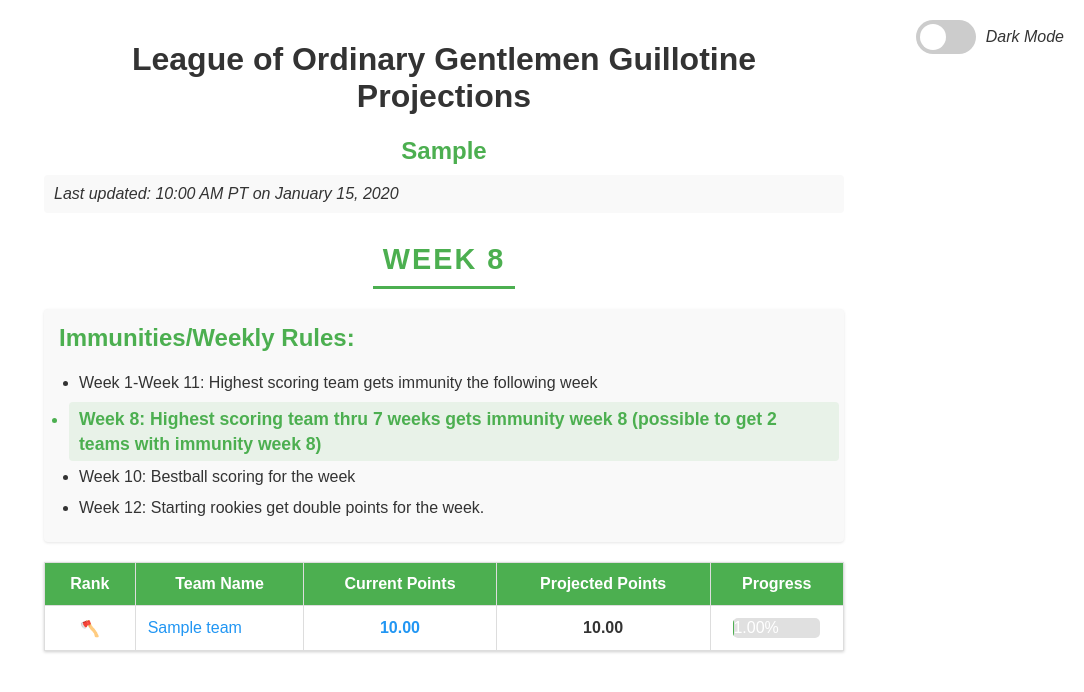
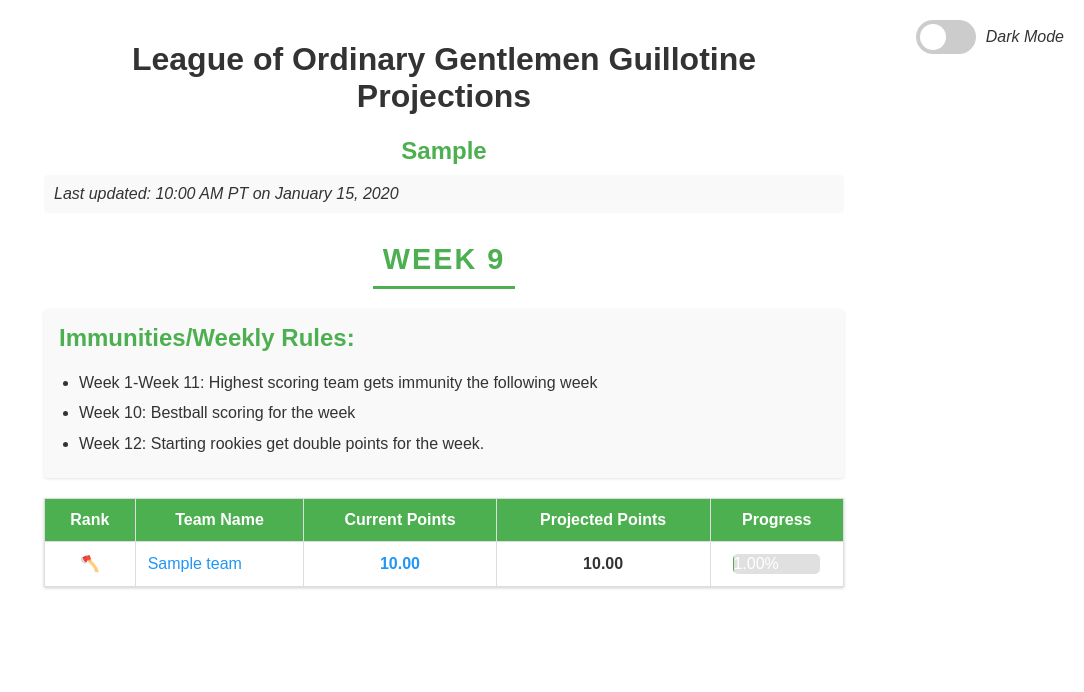
Before and after one commit to drtomaslight/LoOG-Guillotine-, a Flask app: template templates/rankings.html in a window 1280 px wide. Shown: the top 692 px of the page, without its empty margins (196-1280 px from the left). Run offline with Flask 2, Linux system fonts and the light colour scheme; the template is opened without the code that fills it: most values are stand-ins (such as "Sample title", 1, 10 or a date in 2020); data that the repository does not hold is empty.

Commit message:
Update week 9 rankings.html

```diff
--- a/templates/rankings.html
+++ b/templates/rankings.html
@@ -336,7 +336,7 @@
         Last updated: {{ last_updated.strftime('%I:%M %p PT on %B %d, %Y') }}
     </div>
 
-    <h2 class="week-title">Week 8</h2>  <!-- Added subtitle -->
+    <h2 class="week-title">Week 9</h2>  <!-- Added subtitle -->
 
     <div class="rules">
         <h2>Immunities/Weekly Rules:</h2>
@@ -346,7 +346,7 @@
             <!-- <li>Week 3 + 4 - 2nd Cut</li> -->
             <!-- <li>Week 5: Bestball scoring for the week.</li>
             <!-- <li>Week 7: Starting TEs get 1.5x points for the week.</li>  -->
-            <li  class="highlight">Week 8: Highest scoring team thru 7 weeks gets immunity week 8 (possible to get 2 teams with immunity week 8)</li>
+            <!--<li  class="highlight">Week 8: Highest scoring team thru 7 weeks gets immunity week 8 (possible to get 2 teams with immunity week 8)</li> -->
             <li>Week 10: Bestball scoring for the week</li>
             <li>Week 12: Starting rookies get double points for the week.</li>
         </ul>
@@ -367,8 +367,8 @@
         <tbody>
             {% for team in teams %}
              <!-- Edit team with immunity-->
-            <tr {% if team.team_number == 7 or team.team_number == 16 %}class="highlight-row"{% endif %}>
-             <!--<tr {% if team.team_number == 4 %}class="highlight-row"{% endif %}>-->
+             <!--<tr {% if team.team_number == 7 or team.team_number == 16 %}class="highlight-row"{% endif %}>-->
+             <tr {% if team.team_number == 15 %}class="highlight-row"{% endif %}>
                 <!--<td>{{ teams|length - loop.index0 }}</td>-->
                 <td>
                     {% set rank = teams|length - loop.index0 %}
```
